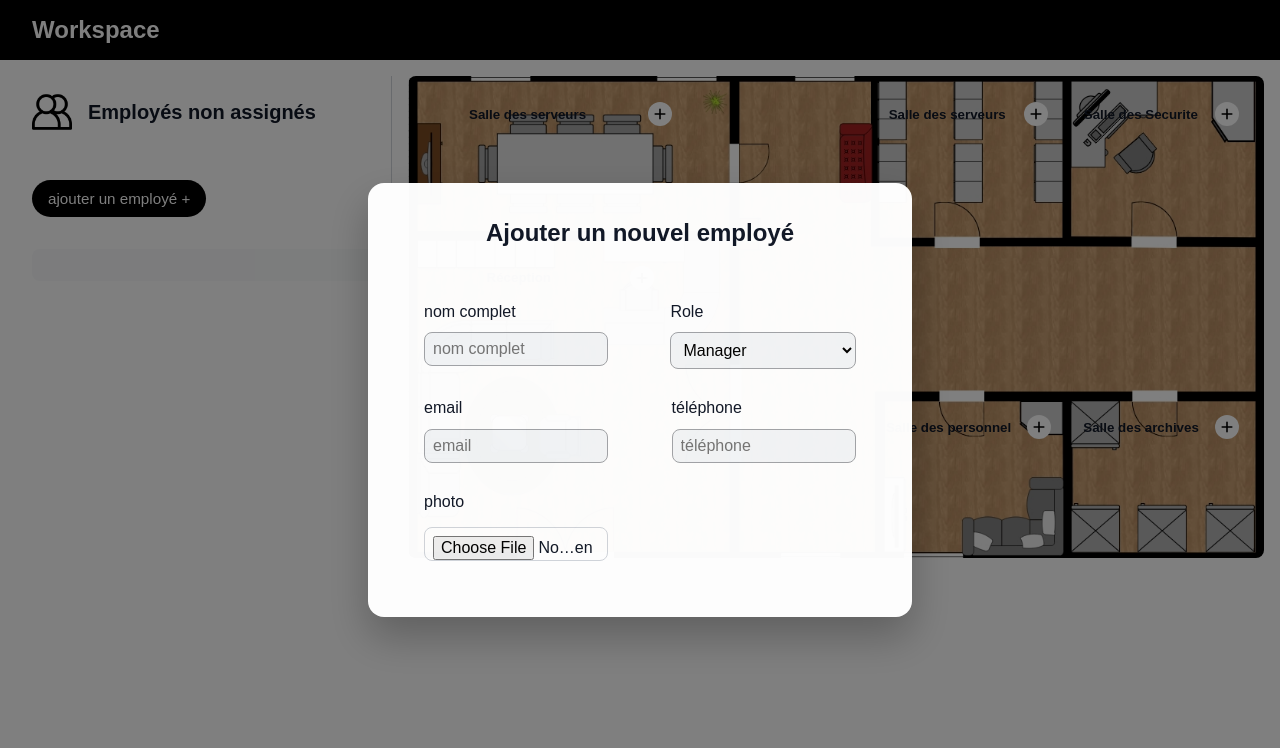
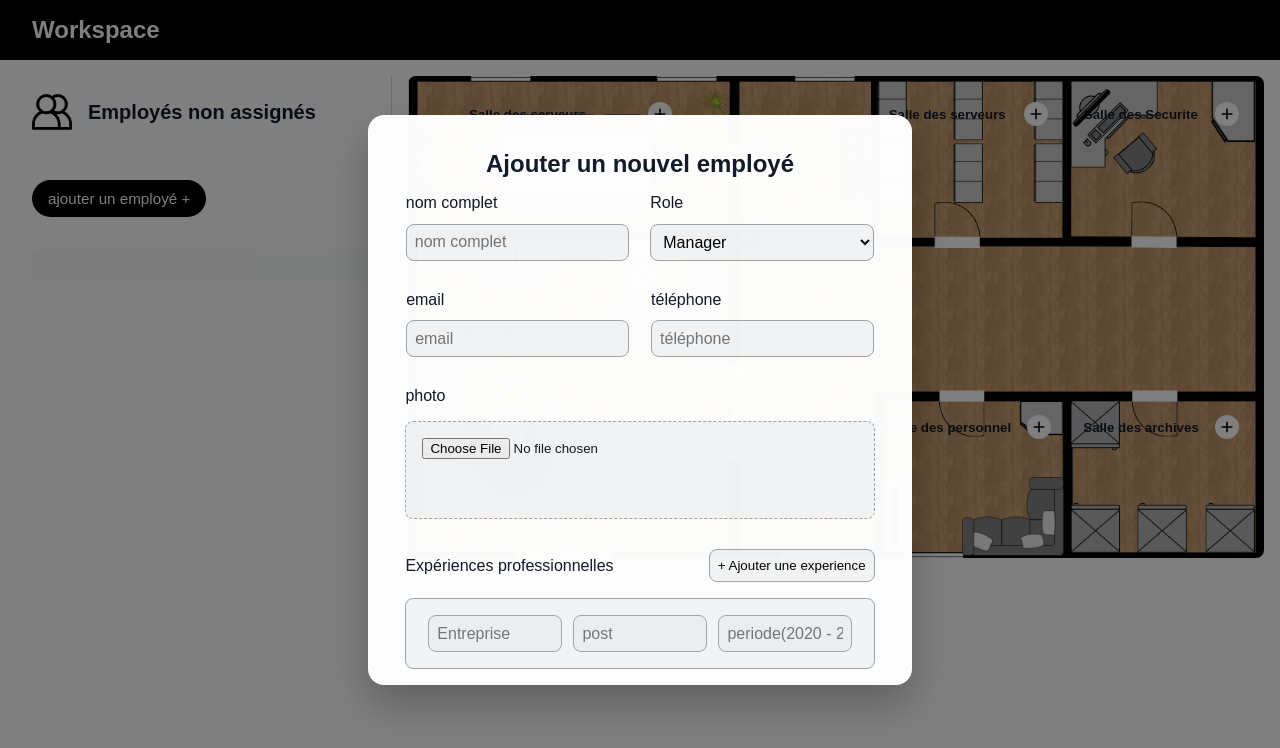
Before and after one commit to yassir-lazreq/Workspace-Staff-Manager, a plain HTML site: page index.html in a window 1280 px wide. Both pictures are taken after a click on the button "ajouter un employé +". Drawn offline with Linux system fonts and the light colour scheme.

Commit message:
feat: Enhance employee form with experience section and styling updates

```diff
--- a/index.html
+++ b/index.html
@@ -49,10 +49,17 @@
                     <input type="file" id="img" name="img" class="input-file">
                 </div>
 
-                <!-- <div>
-                    <label for="name" class="label">nom</label>
-                    <input type="text" placeholder="name" class="input-field">
-                </div> -->
+                <div>
+                    <div class="experience-header">
+                        <label for="Expériences professionnelles" class="label">Expériences professionnelles</label>
+                        <button class="add-experiance-btn">+ Ajouter une experience</button>
+                    </div>
+                    <div class="experiences-div">
+                        <input type="text" placeholder="Entreprise" id="Experiences" name="experiences" class="input-experience">
+                        <input type="text" placeholder="post" id="post" name="post" class="input-experience">
+                        <input type="text" placeholder="periode(2020 - 2025)" id="periode" name="periode" class="input-experience">
+                    </div>
+                </div>
 
             </form>
         </div>
--- a/style.css
+++ b/style.css
@@ -51,14 +51,14 @@ body {
 .form {
   display: flex;
   justify-content: center;
-  justify-content: space-between;
+  justify-content: space-evenly;
   flex-wrap: wrap;
-  padding: 40px;
-  gap: 30px;
+  padding: 0px;
+  row-gap: 30px;
 }
 
 .input-select {
-  width: 14.5vw;
+  width: 17.5vw;
   margin-top: 0.7rem;
   border: 1px solid #a2a4a8;
   background-color: #e4e8ed6f;
@@ -73,18 +73,56 @@ body {
 }
 
 .input-file {
-  width: 13vw;
-  height: 1rem;
+  width: 34vw;
+  height: 4rem;
   margin-top: 1rem;
-  border: 1px solid #d1d5db;
+  border: 1px dashed #a2a4a8;
+  background-color: #e4e8ed6f;
+  border-radius: 8px;
+  padding: 1rem;
+
+}
+
+.experiences-div {
+  border: 1px solid #a2a4a8;
+  background-color: #e4e8ed6f;
+  padding: 1rem;
+  display: flex;
+  justify-content: center;
+  align-items: center;
+  justify-content: space-around;
+  border-radius: 8px;
+  width: 34vw;
+}
+
+.input-experience {
+  width: 9vw;
+  height: 1.2rem;
+  border: 1px solid #a2a4a8;
+  background-color: #e4e8ed6f;
   border-radius: 8px;
   padding: 0.5rem;
   font-size: 1rem;
 }
 
+.experience-header {
+  display: flex;
+  justify-content: center;
+  align-items: center;
+  justify-content: space-between;
+  padding-bottom: 1rem;
+}
+
+.add-experiance-btn {
+  padding: 8px;
+  border-radius: 8px;
+  border: 1px solid #a2a4a8;
+  background-color: #e4e8ed6f;
+}
+
 .input-field {
-  width: 13vw;
-  height: 1rem;
+  width: 16vw;
+  height: 1.2rem;
   margin-top: 0.7rem;
   border: 1px solid #a2a4a8;
   background-color: #e4e8ed6f;
@@ -175,7 +213,7 @@ body {
   grid-template-rows: 34% 31% 34%;
 }
 
-.department-title{
+.department-title {
   font-size: smaller;
 }
 
```
